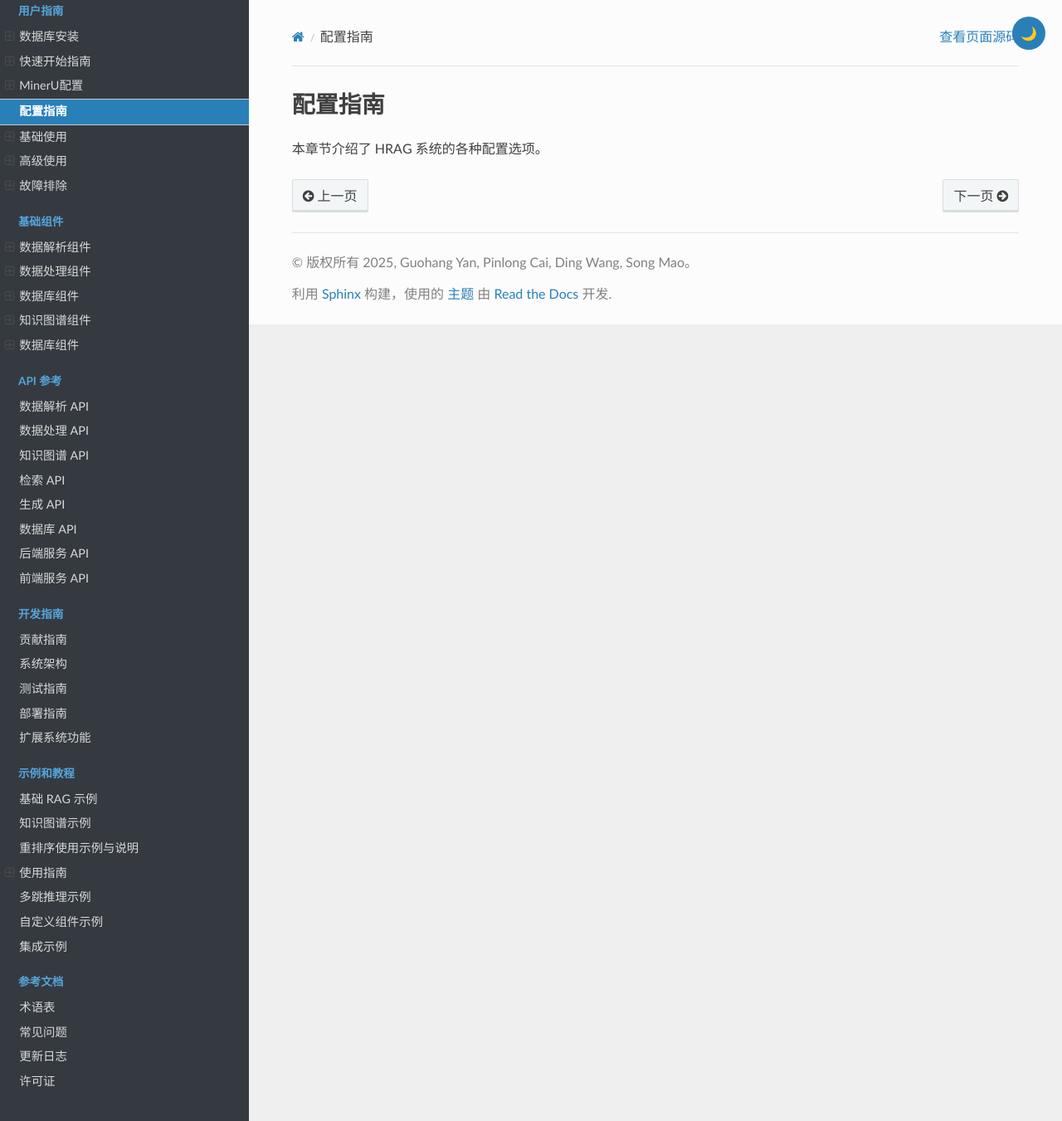
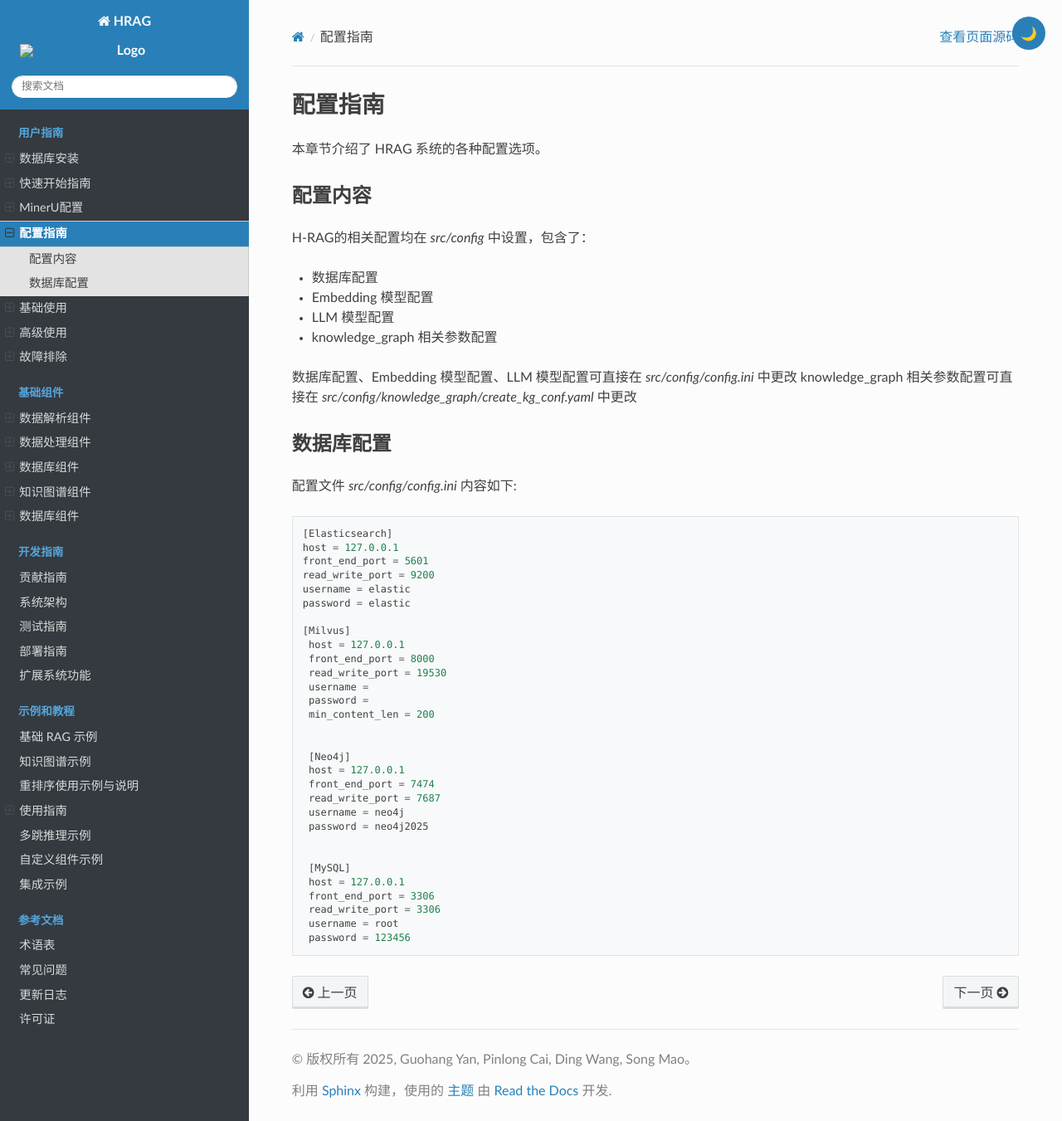
Before and after one commit to HetaTeam/Heta-docs, a Sphinx documentation site: the page built from source/configuration.rst, in a window 1280 px wide and 1351 px high. Shown: the whole window at 83% size. Built offline with Sphinx 7.4.7 and the Read the Docs theme 3.1.0, drawn with Linux system fonts in a browser that asks for light colours.

Commit message:
configuration

```diff
--- a/source/components/data_processor.rst
+++ b/source/components/data_processor.rst
@@ -157,7 +157,7 @@ Docling 处理后的结果默认只有文本编码，不支持图片编码。
 
 
 Docling 解析数据插入向量数据库
-~~~~~~~~~~~~~~~~~~~~~~~~~~~~~
+~~~~~~~~~~~~~~~~~~~~~~~~~~~~~~~~~~~~~~~~~~~~~~~~~~~~~~~~~~
 
 .. code-block:: bash
 
--- a/source/components/generation.rst
+++ /dev/null
@@ -1,6 +0,0 @@
-.. _components_generation:
-
-生成组件
-========
-
-本章节详细介绍了 HRAG 系统中的生成组件。
--- a/source/components/retrieval.rst
+++ /dev/null
@@ -1,6 +0,0 @@
-.. _components_retrieval:
-
-检索组件
-========
-
-本章节详细介绍了 HRAG 系统中的检索组件。
--- a/source/configuration.rst
+++ b/source/configuration.rst
@@ -4,3 +4,54 @@
 ========
 
 本章节介绍了 HRAG 系统的各种配置选项。
+
+
+配置内容
+^^^^^^^^^
+
+H-RAG的相关配置均在 `src/config` 中设置，包含了：
+
+* 数据库配置
+* Embedding 模型配置
+* LLM 模型配置
+* knowledge_graph 相关参数配置
+
+数据库配置、Embedding 模型配置、LLM 模型配置可直接在 `src/config/config.ini` 中更改
+knowledge_graph 相关参数配置可直接在 `src/config/knowledge_graph/create_kg_conf.yaml` 中更改
+
+
+数据库配置
+^^^^^^^^^^^^
+
+配置文件 `src/config/config.ini` 内容如下::
+
+   [Elasticsearch]
+   host = 127.0.0.1
+   front_end_port = 5601
+   read_write_port = 9200
+   username = elastic
+   password = elastic
+
+   [Milvus]
+    host = 127.0.0.1
+    front_end_port = 8000
+    read_write_port = 19530
+    username =
+    password =
+    min_content_len = 200
+
+
+    [Neo4j]
+    host = 127.0.0.1
+    front_end_port = 7474
+    read_write_port = 7687
+    username = neo4j
+    password = neo4j2025
+
+
+    [MySQL]
+    host = 127.0.0.1
+    front_end_port = 3306
+    read_write_port = 3306
+    username = root
+    password = 123456
--- a/source/database_Installation.rst
+++ b/source/database_Installation.rst
@@ -7,7 +7,7 @@
 
 Docker 环境中使用的各种组件的默认版本，通过docker-compose.yml安装。
 
-默认版本:
+默认版本
 ^^^^^^^^^
 * Docker: 4.35.0
 * Elasticsearch: 7.17.1
```
Also changed, not shown: source/index.rst (+0 -13 lines).
